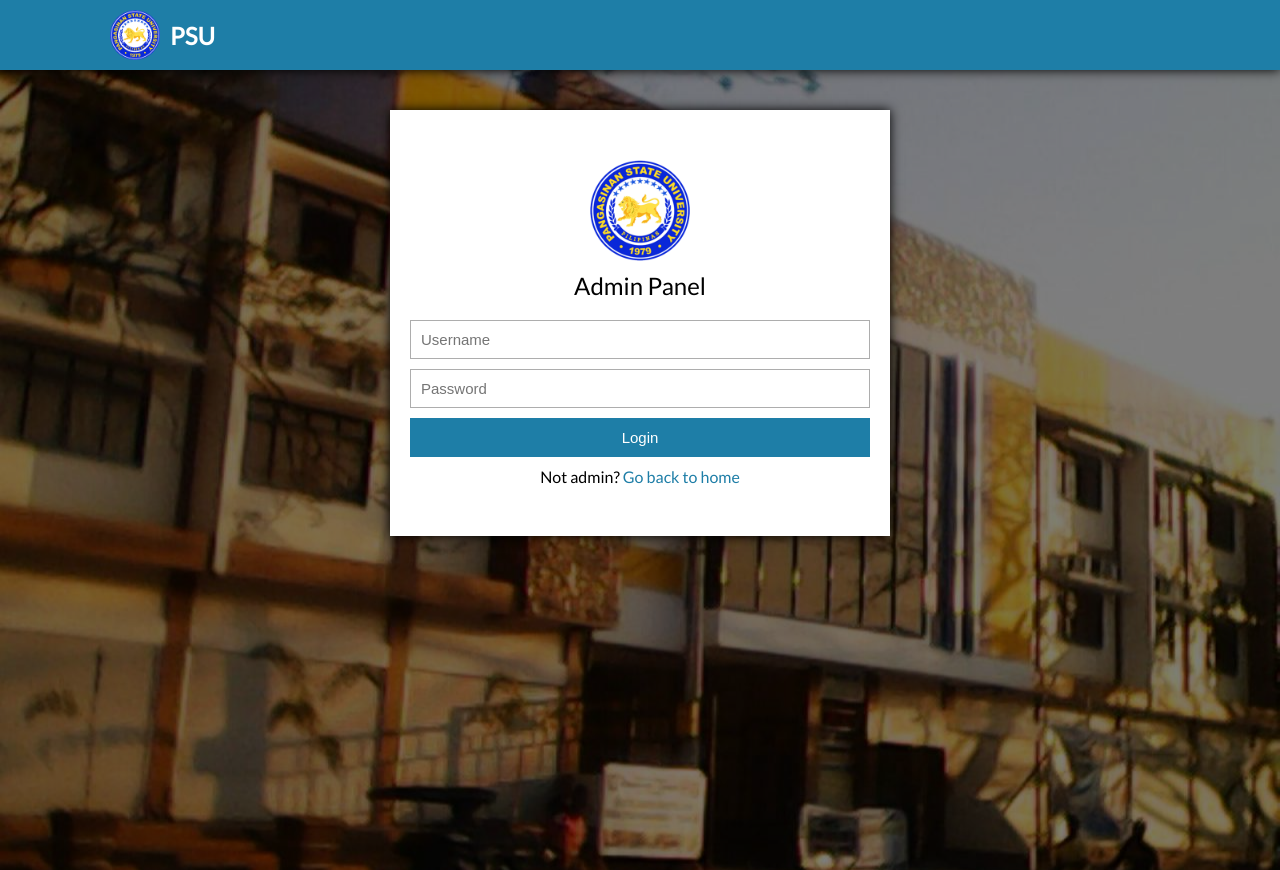
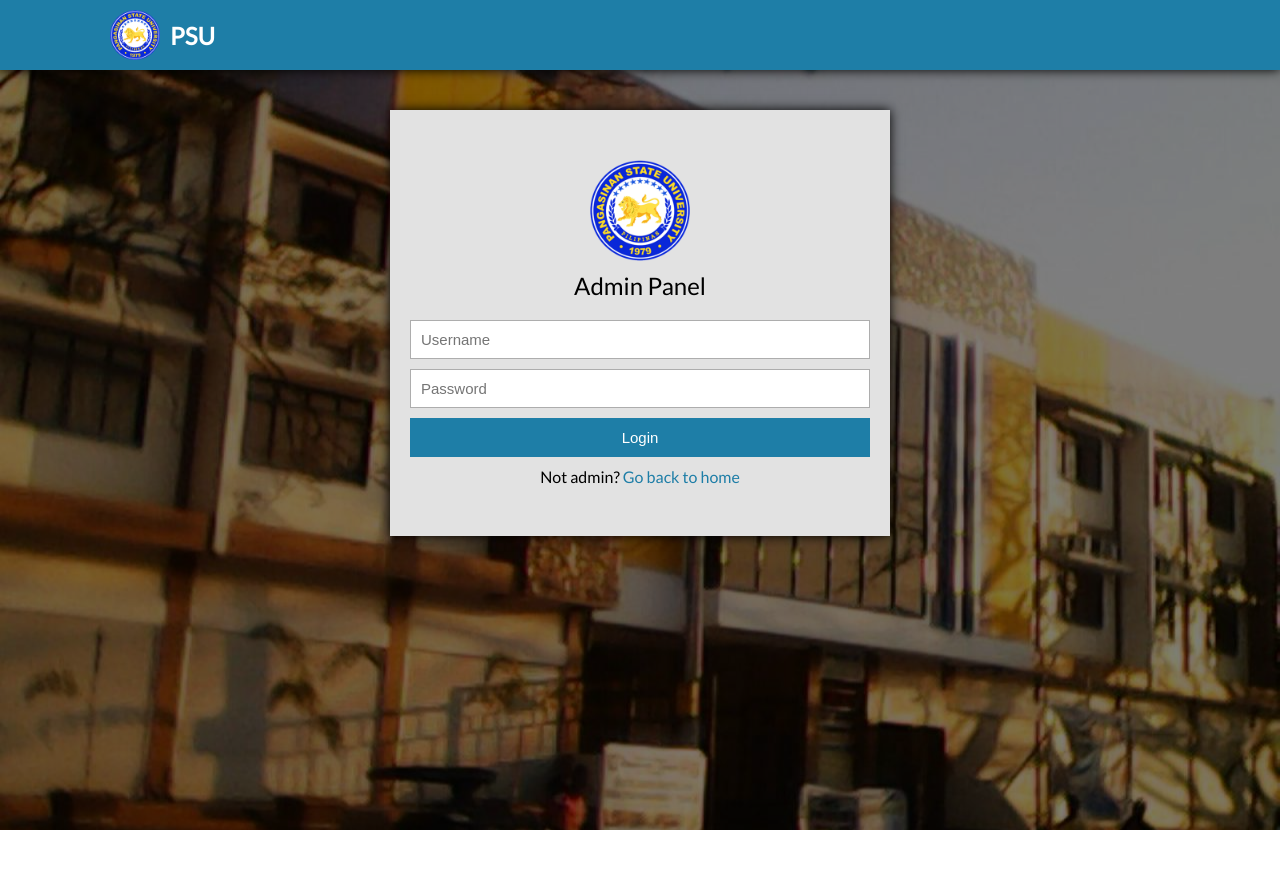
Before and after one commit to dthrcrpz/psuc, a Vue app in the folder client/: page /admin-panel in a window 1280 px wide. After the commit the page ends 830 px from the top, so only its background shows below. Built offline with nearby package versions, Linux system fonts and the light colour scheme.

Commit message:
added README.md

```diff
--- a/client/src/assets/app.less
+++ b/client/src/assets/app.less
@@ -92,16 +92,15 @@ nav{
 }
 .home{
 	background: rgba(0,0,0,0.5);
-	min-height: 100vh;
-	padding-top: 40px;
+	min-height: 95vh;
+	padding: 40px 10px;
 	.container{
 		max-width: 700px;
 		display: flex;
 		flex-direction: column;
 		box-shadow: 0 0 11px #000;
-		border-radius: 4px;
 		padding: 40px 20px;
-		background: #fff;
+		background: #e2e2e2;
 		.form-group{
 			margin-bottom: 10px;
 			width: 100%;
@@ -117,7 +116,6 @@ nav{
 				width: 100%;
 				background-color: #fff;
 				border: 1px solid @cBlack;
-				border-radius: 4px;
 				padding: 10px;
 				font-size: 16px;
 				transition: .2s;
@@ -199,14 +197,14 @@ body{
 }
 .admin-panel{
 	background: rgba(0,0,0,0.5);
-	min-height: 100vh;
-	padding-top: 40px;
+	min-height: 95vh;
+	padding: 40px 10px 10px 10px;
 	.container{
 		padding: 20px;
 	}
 	.container.login-container{
 		max-width: 500px;
-		background: #fff;
+		background: #e2e2e2;
 		box-shadow: 0 0 11px #000;
 		padding: 40px 20px;
 		.logo{
--- a/client/src/views/AdminPanel.vue
+++ b/client/src/views/AdminPanel.vue
@@ -5,10 +5,10 @@
 			<p class="h3">Admin Panel</p>
 			<form @submit.prevent="login()">
 				<div class="form-group">
-					<input type="text" placeholder="Username">
+					<input type="text" placeholder="Username" v-model="username">
 				</div>
 				<div class="form-group">
-					<input type="text" placeholder="Password">
+					<input type="password" placeholder="Password" v-model="password">
 				</div>
 				<div class="form-group">
 					<button type="submit">Login</button>
@@ -23,8 +23,16 @@
 
 <script>
 	export default{
-		login(){
-
+		data(){
+			return{
+				username: '',
+				password: ''
+			}
+		},
+		methods: {
+			login(){
+				alert(1)
+			}
 		}
 	}
 </script>
```
Also changed, not shown: 1 other file (tests, documents, lock files or other folders).
